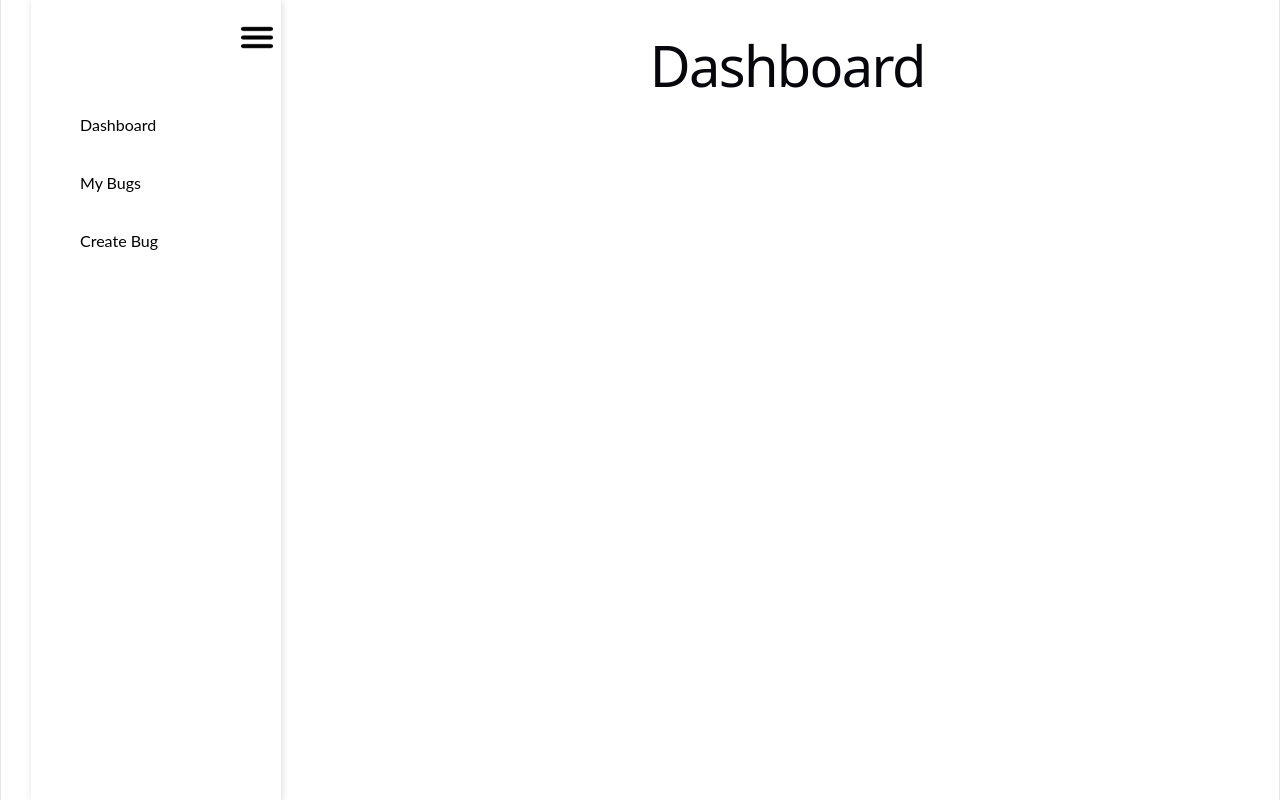
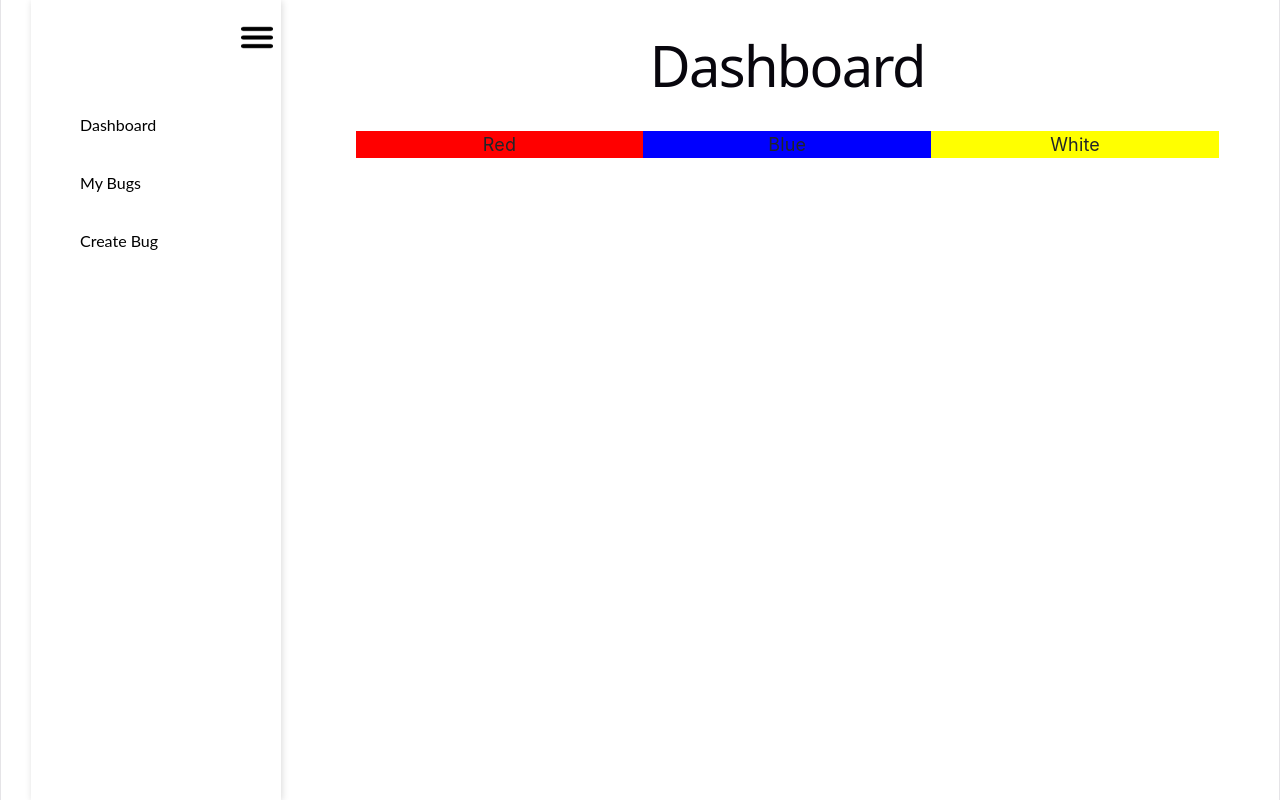
Before and after one commit to Bibek0130/BugTrackingSystem-dotnet-8, a React (Vite) app in the folder bugtrackingsystem.client/: page /dashboard in a window 1280 px wide. Built offline with nearby package versions, Linux system fonts and the light colour scheme.

Commit message:
Dev: Created divs for dashboard test.

```diff
--- a/bugtrackingsystem.client/src/features/dashboard/pages/DashBoard.jsx
+++ b/bugtrackingsystem.client/src/features/dashboard/pages/DashBoard.jsx
@@ -1,9 +1,38 @@
 function Dashboard() {
     return (
-        <div>
-            <h1>Dashboard</h1>
-        </div>
+        <>
+            <div className="header">
+                <h1>Dashboard</h1>
+            </div>
+
+            <div className="container-fluid">
+                <div className="row" style={blueColor}>
+                    <div className="col-lg-4 col-12" style={ redColor}>Red
+                    </div>
+                    <div className="col-lg-4 col-12"> Blue
+                    </div>
+                    <div className="col-lg-4 col-12" style={yellowColor}> White
+                    </div>
+                </div>
+            </div>
+        </>
+
     );
 }
 
 export default Dashboard;
+
+const redColor = {
+    backgroundColor: "red",
+    width: "200px",
+    innerHeight: "200px",
+
+}
+const blueColor = {
+    backgroundColor: "blue"
+
+}
+const yellowColor = {
+    backgroundColor: "yellow"
+
+}
```
